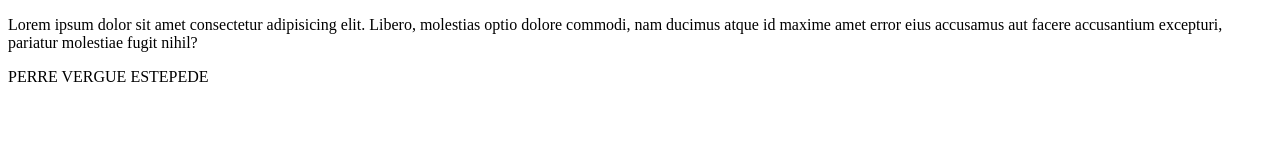
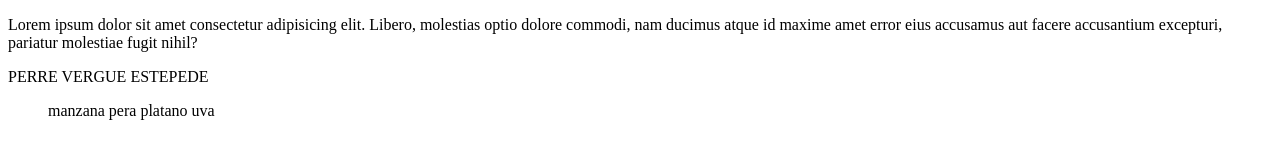
Before and after one commit to mario2099/RRM, a plain HTML site: page index.html in a window 1280 px wide. Drawn offline with Linux system fonts and the light colour scheme.

Commit message:
Segunda prueba push con terminal

```diff
--- a/index.html
+++ b/index.html
@@ -9,5 +9,7 @@
 <body>
    <p>Lorem ipsum dolor sit amet consectetur adipisicing elit. Libero, molestias optio dolore commodi, nam ducimus atque id maxime amet error eius accusamus aut facere accusantium excepturi, pariatur molestiae fugit nihil?<p/>
     <p>PERRE VERGUE ESTEPEDE</p>
+    <ul>manzana pera platano uva</ul>
+
 </body>
 </html>
--- a/index.js
+++ b/index.js
@@ -1,3 +1,4 @@
 //hola soy Mario
 //hola soy rola
 //Si lees esto es que ya no tuve pedos para actualizar el repo
+// ya noi seas furro
```
